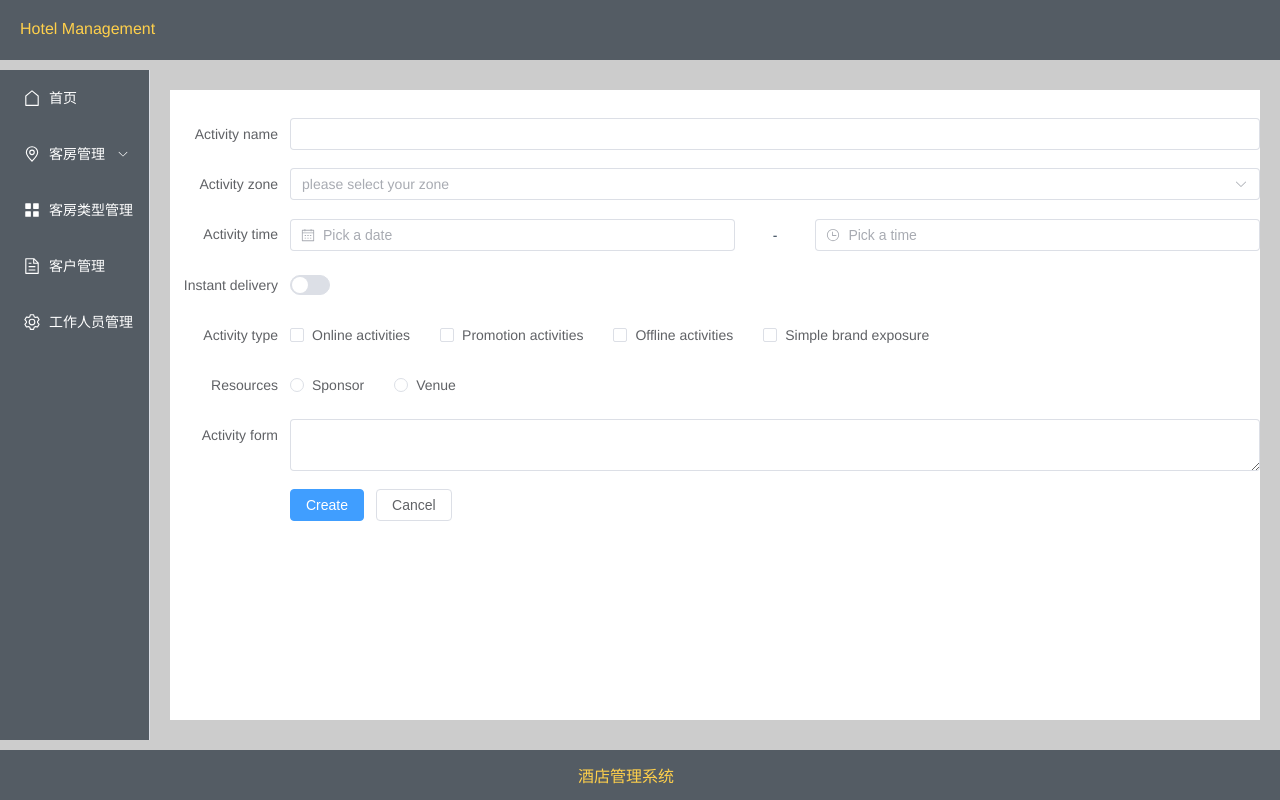
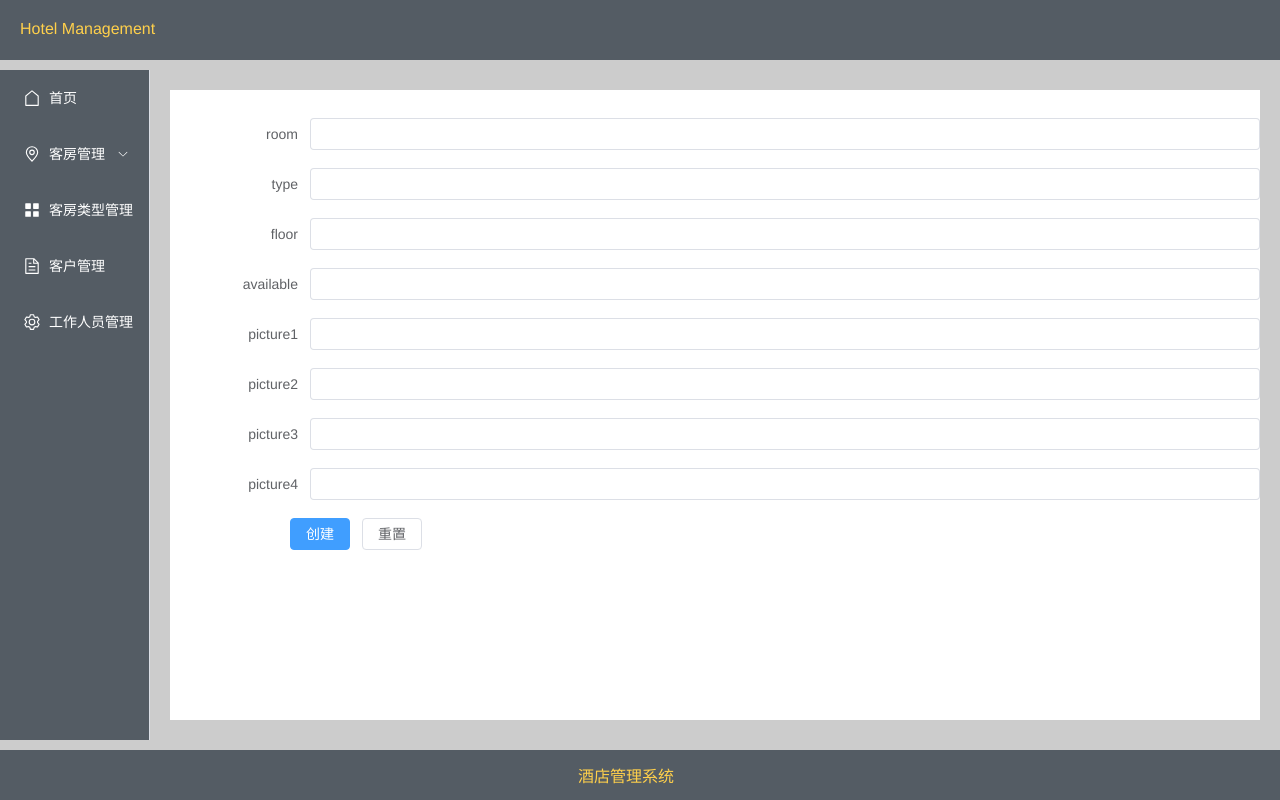
Before and after one commit to tllfun/SpringBoot-Vue-Hotel, a Vue app in the folder vue/: page /admin/newroom in a window 1280 px wide. Built offline with nearby package versions, Linux system fonts and the light colour scheme.

Commit message:
对客房管理房间的增添行接口定义

```diff
--- a/vue/src/views/admin/newroom.vue
+++ b/vue/src/views/admin/newroom.vue
@@ -2,59 +2,35 @@
   <div style="background-color: white;height: 100%">
     <div style="background-color: white;height: 100%">
       <br/>
-      <el-form :model="form" label-width="120px" style="margin-top: 10px">
-        <el-form-item label="Activity name">
-          <el-input v-model="form.name" />
+      <el-form ref="formRef" :model="form" label-width="120px" style="margin-top: 10px">
+        <el-form-item label="room" :label-width="formLabelWidth" prop="room">
+          <el-input v-model="form.room" autocomplete="off" />
         </el-form-item>
-        <el-form-item label="Activity zone">
-          <el-select v-model="form.region" placeholder="please select your zone">
-            <el-option label="Zone one" value="shanghai" />
-            <el-option label="Zone two" value="beijing" />
-          </el-select>
+        <el-form-item label="type" :label-width="formLabelWidth" prop="type">
+          <el-input v-model="form.type" autocomplete="off" />
         </el-form-item>
-        <el-form-item label="Activity time">
-          <el-col :span="11">
-            <el-date-picker
-                v-model="form.date1"
-                type="date"
-                placeholder="Pick a date"
-                style="width: 100%"
-            />
-          </el-col>
-          <el-col :span="2" class="text-center">
-            <span class="text-gray-500">-</span>
-          </el-col>
-          <el-col :span="11">
-            <el-time-picker
-                v-model="form.date2"
-                placeholder="Pick a time"
-                style="width: 100%"
-            />
-          </el-col>
+        <el-form-item label="floor" :label-width="formLabelWidth" prop="floor">
+          <el-input v-model="form.floor" autocomplete="off" />
         </el-form-item>
-        <el-form-item label="Instant delivery">
-          <el-switch v-model="form.delivery" />
+        <el-form-item label="available" :label-width="formLabelWidth" prop="available">
+          <el-input v-model="form.available" autocomplete="off" />
         </el-form-item>
-        <el-form-item label="Activity type">
-          <el-checkbox-group v-model="form.type">
-            <el-checkbox label="Online activities" name="type" />
-            <el-checkbox label="Promotion activities" name="type" />
-            <el-checkbox label="Offline activities" name="type" />
-            <el-checkbox label="Simple brand exposure" name="type" />
-          </el-checkbox-group>
+        <el-form-item label="picture1" :label-width="formLabelWidth" prop="picture1">
+          <el-input v-model="form.picture1" autocomplete="off" />
         </el-form-item>
-        <el-form-item label="Resources">
-          <el-radio-group v-model="form.resource">
-            <el-radio label="Sponsor" />
-            <el-radio label="Venue" />
-          </el-radio-group>
+        <el-form-item label="picture2" :label-width="formLabelWidth" prop="picture2">
+          <el-input v-model="form.picture2" autocomplete="off" />
         </el-form-item>
-        <el-form-item label="Activity form">
-          <el-input v-model="form.desc" type="textarea" />
+        <el-form-item label="picture3" :label-width="formLabelWidth" prop="picture3">
+          <el-input v-model="form.picture3" autocomplete="off" />
         </el-form-item>
+        <el-form-item label="picture4" :label-width="formLabelWidth" prop="picture4">
+          <el-input v-model="form.picture4" autocomplete="off" />
+        </el-form-item>
+
         <el-form-item>
-          <el-button type="primary" @click="onSubmit">Create</el-button>
-          <el-button>Cancel</el-button>
+          <el-button type="primary" @click="handleAdd">创建</el-button>
+          <el-button @click="clear(formRef)">重置</el-button>
         </el-form-item>
       </el-form>
     </div>
@@ -63,31 +39,70 @@
 
 <script>
 
-import { reactive } from 'vue'
+import {reactive, ref} from 'vue'
+import axios from "axios";
+import {ElMessage} from "element-plus";
+import {FormInstance} from "element-plus";
 
 export default {
   name: "newroom",
 
   setup(){
     const form = reactive({
-      name: '',
-      region: '',
-      date1: '',
-      date2: '',
-      delivery: false,
-      type: [],
-      resource: '',
-      desc: '',
+      id:'',
+      room:'',
+      type:'',
+      floor:'',
+      available:'',
+      picture1:'',
+      picture2:'',
+      picture3:'',
+      picture4:'',
     })
+    const formLabelWidth = '140px';
+    const formRef = ref('');
 
-    const onSubmit = () => {
-      console.log('submit!')
+    /**
+     * 添加
+     * @type {Ref<any>}
+     */
+    const msg1 = ref();
+    const handleAdd = () => {
+      console.log(form);
+      axios.post("/room/add",form).then((response)=>{
+        const data=response.data;//data = CommonResp
+        msg1.value = data.msg;
+        if(msg1.value === "成功"){
+          openMsg();
+          // resetFormData.resetFields();
+        }
+      });
+    };
+
+
+    const clear = (formEl) => {
+      formEl.resetFields();
     }
 
+
+    /**
+     * 删除时显示删除成功
+     */
+    const openMsg = () => {
+      ElMessage({
+        message: '添加成功',
+        type: 'success',
+      })
+    }
     return{
-      onSubmit,
+      handleAdd,
+      openMsg,
+      clear,
 
       form,
+
+      formLabelWidth,
+      formRef,
     }
   }
 }
```
